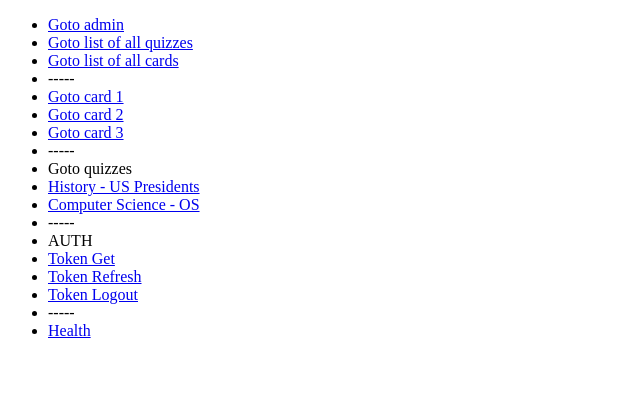
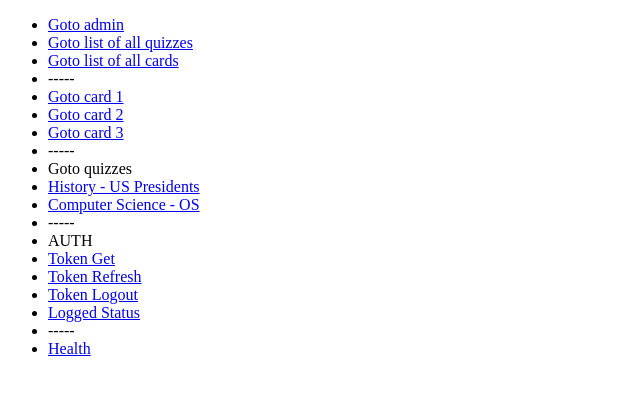
Before and after one commit to ncmcodes/quiz, a Django app: page / in a window 1280 px wide. Shown: the top 395 px of the page, without its empty margins (0-640 px from the left). Run offline with Django 5.2, Linux system fonts and the light colour scheme.

Commit message:
Small cosmetic changes

```diff
--- a/backend/quiz/quiz/settings/base.py
+++ b/backend/quiz/quiz/settings/base.py
@@ -68,7 +68,8 @@ REST_FRAMEWORK = {
 }
 
 SIMPLE_JWT = {
-    "ACCESS_TOKEN_LIFETIME": timedelta(minutes=5),
+    # TODO: Increase minutes of access_token
+    "ACCESS_TOKEN_LIFETIME": timedelta(minutes=1),
     "REFRESH_TOKEN_LIFETIME": timedelta(days=1),
     "ROTATE_REFRESH_TOKENS": True,
     "BLACKLIST_AFTER_ROTATION": True,
--- a/backend/quiz/quiz/urls.py
+++ b/backend/quiz/quiz/urls.py
@@ -2,12 +2,13 @@ from django.conf import settings
 from django.conf.urls.static import static
 from django.contrib import admin
 from django.urls import path, include
-from quizAPI.views import index, health_check
+from quizAPI.views import index, health_check, auth_status
 
 urlpatterns = [
+    path("", index),
     path("admin/", admin.site.urls),
     path("api/", include("quizAPI.urls")),
     path("auth/", include("quizAUTH.urls")),
-    path("", index),
+    path("auth/status/", auth_status),
     path("health/", health_check),
 ] + static(settings.STATIC_URL, document_root=settings.STATIC_ROOT)
--- a/backend/quiz/quizAPI/serializers.py
+++ b/backend/quiz/quizAPI/serializers.py
@@ -32,9 +32,12 @@ class CardSerializer(serializers.ModelSerializer):
 # Quizzes #
 ###########
 class QuizViewSerializer(serializers.ModelSerializer):
+    # Provide quiz_id instead of id for consistency with the Quiz model
+    quiz_id = serializers.IntegerField(source="id", read_only=True)
+
     class Meta:
         model = models.QuizDetails
-        fields = ["id", "name", "category"]
+        fields = ["quiz_id", "name", "category"]
 
 
 class QuizSerializer(serializers.ModelSerializer):
--- a/backend/quiz/quizAPI/templates/home.html
+++ b/backend/quiz/quizAPI/templates/home.html
@@ -23,6 +23,7 @@
     <li><a href="/auth/token/">Token Get</a></li>
     <li><a href="/auth/token/refresh/">Token Refresh</a></li>
     <li><a href="/auth/logout/">Token Logout</a></li>
+    <li><a href="/auth/status/">Logged Status</a></li>
     <li>-----</li>
     <li><a href="/health/">Health</a></li>
   </ul>
--- a/backend/quiz/quizAPI/views.py
+++ b/backend/quiz/quizAPI/views.py
@@ -41,6 +41,9 @@ class LoggedAPI(APIView):
         return response
 
 
+##################
+# Home and Tests #
+##################
 @api_view(["GET"])
 def index(request):
     return render(request, "home.html")
@@ -51,6 +54,14 @@ def health_check(request):
     return Response(
         {"status": "healthy", "message": "Service is up and running"}, status=status.HTTP_200_OK
     )
+
+
+@api_view(["GET"])
+def auth_status(request):
+    if request.user.is_authenticated:
+        return Response({"message": "Logged in"}, status=status.HTTP_200_OK)
+    else:
+        return Response({"message": "Not Logged in"}, status=status.HTTP_403_FORBIDDEN)
 
 
 ########
```
